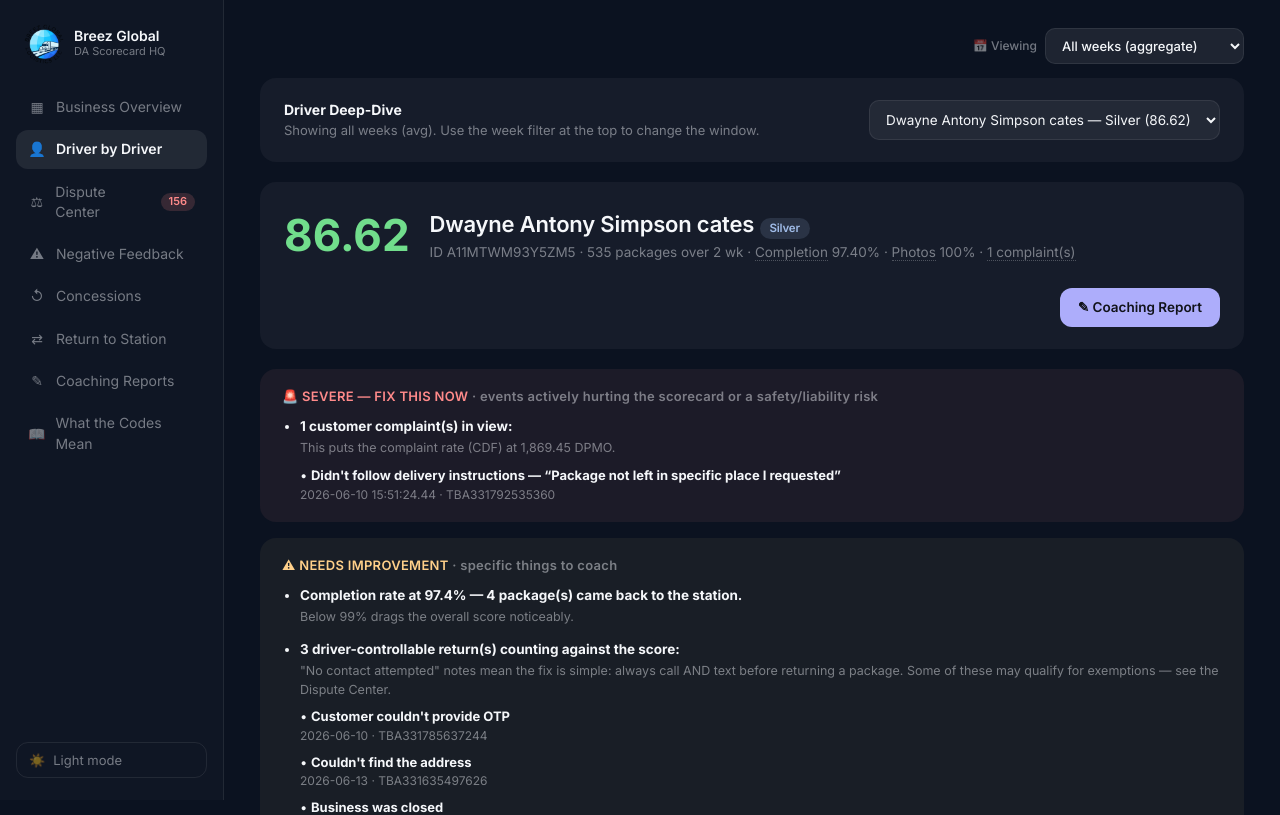
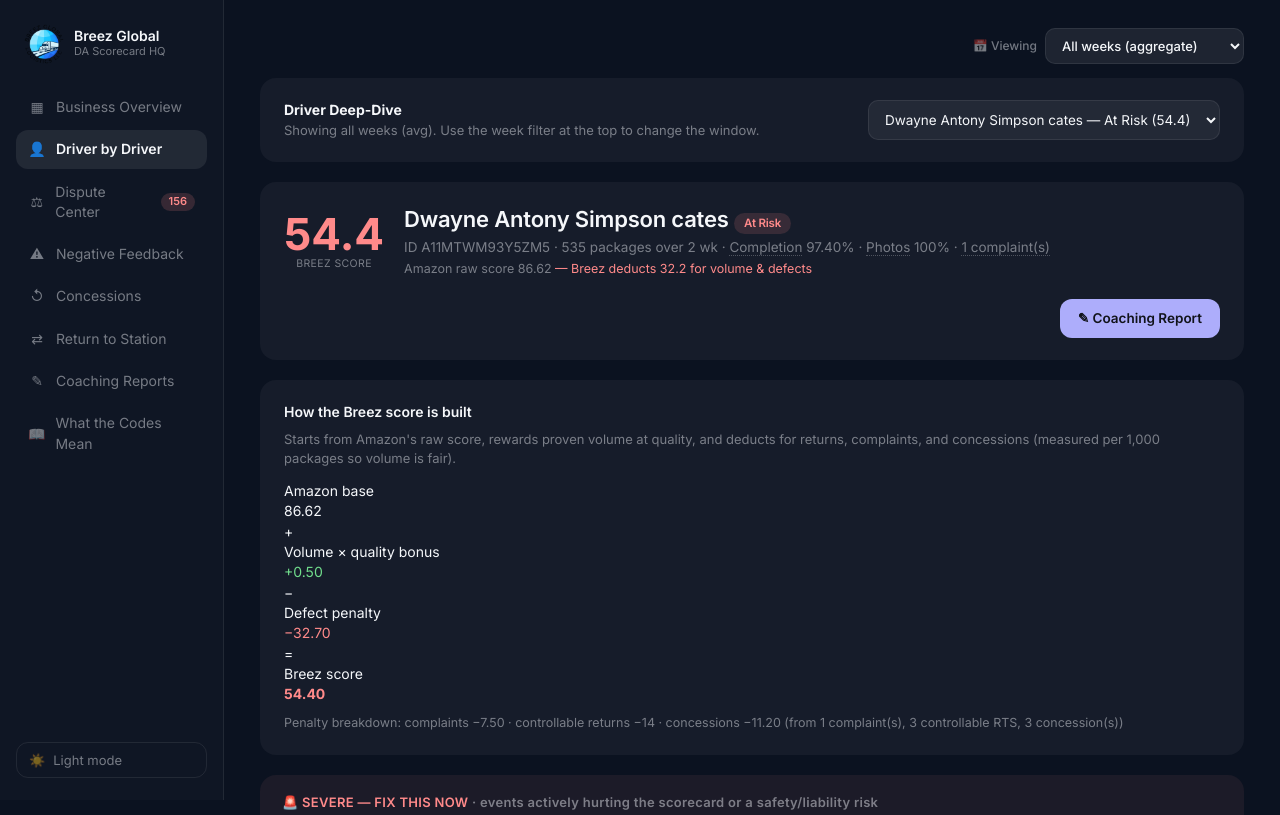
Before and after one commit to breez-ai-global/DAScoreCardHQ, a Next.js app: page /drivers/A11MTWM93Y5ZM5 in a window 1280 px wide. Shown: the top 815 px of the page. Built offline with nearby package versions, Linux system fonts and the light colour scheme.

Commit message:
v7: apply composite in aggregate; deep-dive breakdown + amazon ref; overview copy; weekly history composite

```diff
--- a/app/drivers/[id]/page.js
+++ b/app/drivers/[id]/page.js
@@ -31,8 +31,11 @@
   if (!d) return null;
   return {
     id: d.id, name: d.name, tierText: d.tierText, overall: d.overall,
+    amazonOverall: d.amazonOverall ?? null, scoreParts: d.scoreParts ?? null,
     delivered: d.delivered, dcr: d.dcr, pod: d.pod, cdf: d.cdf, dsb: d.dsb,
-    rtsCount: d.rtsCount, weeksActive: d.weeksActive || 1,
+    rtsCount: d.rtsCount, controllableRtsCount: d.controllableRtsCount || 0,
+    feedbackCount: d.feedbackCount || 0, concessionCount: d.concessionCount || 0,
+    weeksActive: d.weeksActive || 1,
   };
 }
 
@@ -70,18 +73,25 @@
     .sort((a, b) => rankScore(b) - rankScore(a))
     .map((d) => ({ id: d.id, name: d.name, tierText: d.tierText, overall: d.overall }));
 
-  // weekly history (for the table) + metric tier classes per week
+  // weekly history (for the table) + metric tier classes per week.
+  // Scores are the Breez composite for each week (Amazon kept as a reference column).
   const weeks = allWeeks(data);
   const history = weeks
-    .map((wk) => driversForWeek(wk, data).find((d) => d.id === id))
+    .map((wk) => driverForScope(id, wk, data))
     .filter(Boolean)
-    .map((h) => ({ week: h.week, overall: h.overall, delivered: h.delivered, dcr: h.dcr, dsb: h.dsb, pod: h.pod, cdf: h.cdf }));
+    .map((h) => ({
+      week: h.week, overall: h.overall, amazonOverall: h.amazonOverall ?? null,
+      delivered: h.delivered, dcr: h.dcr, dsb: h.dsb, pod: h.pod, cdf: h.cdf,
+    }));
   const metricTierMap = { dcr: {}, pod: {}, cdf: {} };
   for (const h of history) {
     metricTierMap.dcr[h.week] = metricTier(h.dcr, "dcr")[1];
     metricTierMap.pod[h.week] = metricTier(h.pod, "pod")[1];
     metricTierMap.cdf[h.week] = metricTier(h.cdf, "cdf")[1];
   }
+
+  const name = (history[history.length - 1] || {}).week ? roster.find((r) => r.id === id)?.name : null;
+  const dispName = roster.find((r) => r.id === id)?.name || id;
 
   const byScope = {};
   for (const s of scopes) {
--- a/components/DeepDive.js
+++ b/components/DeepDive.js
@@ -16,6 +16,15 @@
 function fmt(v, suffix = "") {
   if (v === null || v === undefined) return "—";
   return (typeof v === "number" ? (v % 1 === 0 ? v.toLocaleString() : v.toFixed(2)) : v) + suffix;
+}
+function tierCls(t) {
+  const s = (t || "").toLowerCase();
+  if (s.includes("platinum")) return "platinum";
+  if (s.includes("gold")) return "gold";
+  if (s.includes("silver")) return "silver";
+  if (s.includes("bronze")) return "bronze";
+  if (s.includes("risk")) return "risk";
+  return "neutral";
 }
 
 function Section({ kind, title, sub, entries }) {
@@ -65,6 +74,11 @@
   const d = cur.rec;
   const t = scoreTier(d.overall ?? null, d.tierText || null);
   const color = scoreColor(d.overall);
+  const sp = d.scoreParts;
+  const amazonGap =
+    d.amazonOverall !== null && d.amazonOverall !== undefined && d.overall !== null
+      ? Math.round((d.overall - d.amazonOverall) * 10) / 10
+      : null;
 
   return (
     <>
@@ -74,7 +88,10 @@
       </div>
 
       <div className="panel" style={{ display: "flex", alignItems: "center", gap: 20, flexWrap: "wrap" }}>
-        <div style={{ fontSize: 44, fontWeight: 800, color }}>{d.overall ?? "—"}</div>
+        <div style={{ textAlign: "center" }}>
+          <div style={{ fontSize: 44, fontWeight: 800, color, lineHeight: 1 }}>{d.overall ?? "—"}</div>
+          <div className="muted" style={{ fontSize: 10.5, letterSpacing: 0.4, textTransform: "uppercase" }}>Breez score</div>
+        </div>
         <div>
           <h1 className="page-title" style={{ marginBottom: 2 }}>
             {d.name}{" "}
@@ -93,11 +110,65 @@
             <Term k="Photos">Photos</Term> {fmt(d.pod, "%")} ·{" "}
             <Term k="Complaints">{`${cur.complaints} complaint(s)`}</Term>
           </div>
+          {d.amazonOverall !== null && d.amazonOverall !== undefined && (
+            <div className="muted" style={{ fontSize: 12.5, marginTop: 3 }}>
+              Amazon raw score {fmt(d.amazonOverall)}
+              {amazonGap !== null && amazonGap !== 0 && (
+                <span style={{ color: amazonGap > 0 ? "var(--green)" : "var(--red)" }}>
+                  {" "}— Breez {amazonGap > 0 ? "adds" : "deducts"} {Math.abs(amazonGap)} for volume &amp; defects
+                </span>
+              )}
+            </div>
+          )}
         </div>
         <div className="no-print" style={{ marginLeft: "auto" }}>
           <Link className="btn" href={`/coaching?driver=${encodeURIComponent(id)}`}>✎ Coaching Report</Link>
         </div>
       </div>
+
+      {sp && sp.base !== null && (
+        <div className="panel">
+          <h2>How the Breez score is built</h2>
+          <p className="muted" style={{ fontSize: 13, marginTop: -6 }}>
+            Starts from Amazon&apos;s raw score, rewards proven volume at quality, and deducts for
+            returns, complaints, and concessions (measured per 1,000 packages so volume is fair).
+          </p>
+          <div className="score-build">
+            <div className="sb-item">
+              <div className="sb-label">Amazon base</div>
+              <div className="sb-val">{fmt(sp.base)}</div>
+            </div>
+            <div className="sb-op">+</div>
+            <div className="sb-item">
+              <div className="sb-label">Volume × quality bonus</div>
+              <div className="sb-val" style={{ color: sp.bonus > 0 ? "var(--green)" : "var(--txt-2)" }}>
+                {sp.bonus > 0 ? `+${fmt(sp.bonus)}` : "0"}
+              </div>
+            </div>
+            <div className="sb-op">−</div>
+            <div className="sb-item">
+              <div className="sb-label">Defect penalty</div>
+              <div className="sb-val" style={{ color: sp.penalty > 0 ? "var(--red)" : "var(--txt-2)" }}>
+                {sp.penalty > 0 ? `−${fmt(sp.penalty)}` : "0"}
+              </div>
+            </div>
+            <div className="sb-op">=</div>
+            <div className="sb-item">
+              <div className="sb-label">Breez score</div>
+              <div className="sb-val" style={{ color, fontWeight: 800 }}>{fmt(d.overall)}</div>
+            </div>
+          </div>
+          {sp.penalty > 0 && (
+            <div className="muted" style={{ fontSize: 12.5, marginTop: 10 }}>
+              Penalty breakdown:{" "}
+              {sp.parts.compPts > 0 && <span>complaints −{fmt(sp.parts.compPts)}{(sp.parts.rtsPts > 0 || sp.parts.concPts > 0) ? " · " : ""}</span>}
+              {sp.parts.rtsPts > 0 && <span>controllable returns −{fmt(sp.parts.rtsPts)}{sp.parts.concPts > 0 ? " · " : ""}</span>}
+              {sp.parts.concPts > 0 && <span>concessions −{fmt(sp.parts.concPts)}</span>}
+              {" "}(from {sp.parts.complaints} complaint(s), {sp.parts.controllableRts} controllable RTS, {sp.parts.concessions} concession(s))
+            </div>
+          )}
+        </div>
+      )}
 
       <Section kind="severe" title="🚨 SEVERE — FIX THIS NOW" sub="events actively hurting the scorecard or a safety/liability risk" entries={cur.severe} />
       <Section kind="improve" title="⚠ NEEDS IMPROVEMENT" sub="specific things to coach" entries={cur.improve} />
@@ -110,14 +181,15 @@
           <table className="data">
             <thead>
               <tr>
-                <th>Week</th><th><Term k="Score">Score</Term></th><th><Term k="Delivered">Delivered</Term></th><th><Term k="DCR">DCR</Term></th><th><Term k="DSB">DSB</Term></th><th><Term k="POD">POD</Term></th><th><Term k="CDF">CDF</Term></th>
+                <th>Week</th><th>Breez</th><th>Amazon</th><th><Term k="Delivered">Delivered</Term></th><th><Term k="DCR">DCR</Term></th><th><Term k="DSB">DSB</Term></th><th><Term k="POD">POD</Term></th><th><Term k="CDF">CDF</Term></th>
               </tr>
             </thead>
             <tbody>
               {history.map((h) => (
                 <tr key={h.week} style={h.week === scope ? { background: "rgba(173,173,251,0.08)" } : undefined}>
                   <td>{h.week}</td>
-                  <td>{fmt(h.overall)}</td>
+                  <td style={{ fontWeight: 700 }}>{fmt(h.overall)}</td>
+                  <td className="muted">{fmt(h.amazonOverall)}</td>
                   <td>{fmt(h.delivered)}</td>
                   <td className={metricTierMap.dcr[h.week] || ""}>{fmt(h.dcr, h.dcr !== null ? "%" : "")}</td>
                   <td>{fmt(h.dsb)}</td>
```
Also changed, not shown: components/OverviewView.js (+5 -4 lines), lib/aggregate.js.
